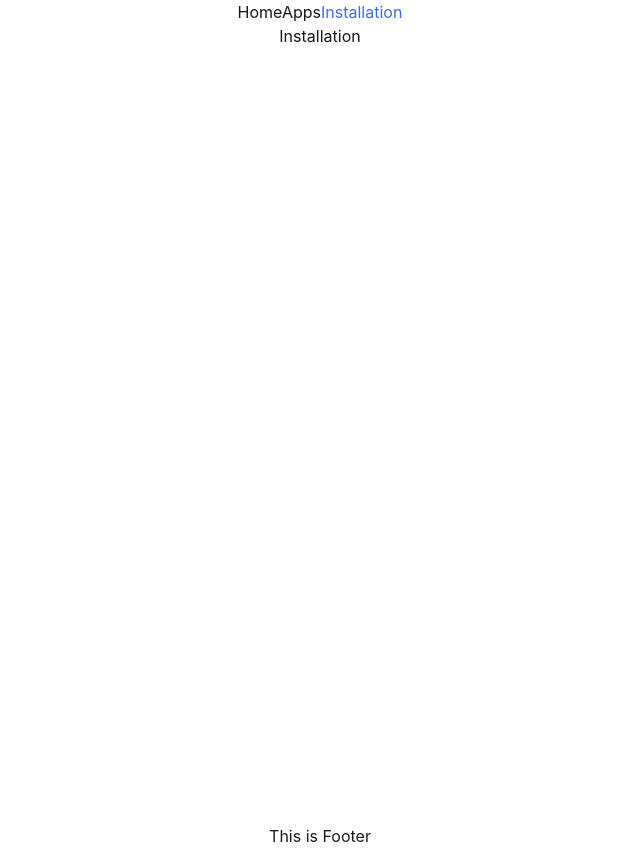
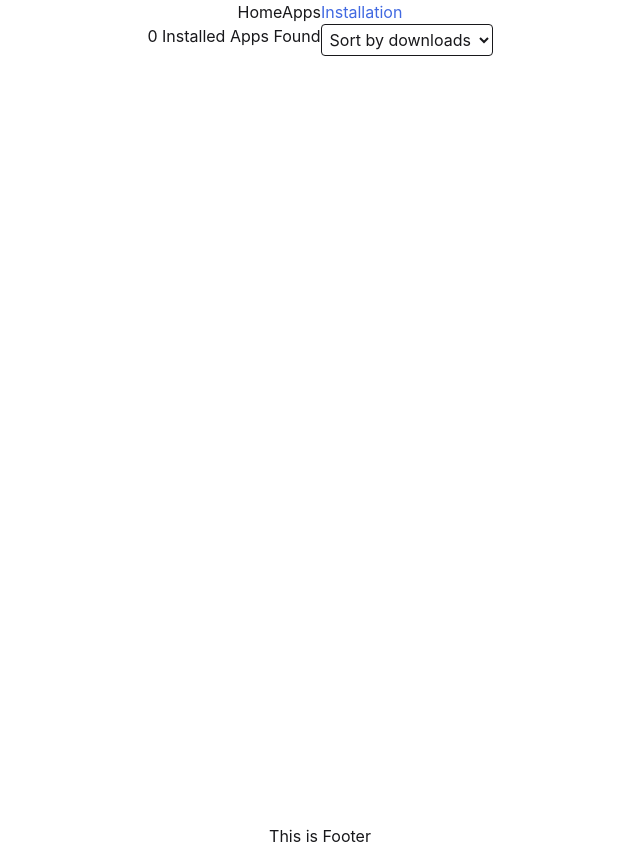
Before and after one commit to gwynbleiddrivia/hero-io-aurora, a React (Vite) app in the folder hero-io-aurora/: page /installation in a window 1280 px wide. Shown: the whole page, without its empty margins (320-960 px from the left). Built offline with nearby package versions, Linux system fonts and the light colour scheme.

Commit message:
dropdown is working in Installation page

```diff
--- a/hero-io-aurora/src/components/pages/Installation.jsx
+++ b/hero-io-aurora/src/components/pages/Installation.jsx
@@ -31,6 +31,15 @@ export default function Installation() {
     setInstalledApps(Object.values(parsed))
   }
 
+  const [sortSetting, setSortSetting] = useState('none')
+  const sortedApps = [...installedApps].sort((a,b) =>
+      sortSetting === 'high' ? b.downloads - a.downloads :
+      sortSetting === 'low' ? a.downloads - b.downloads :
+      0
+
+  );
+
+
   return (
     <>
     {loading &&
@@ -46,9 +55,24 @@ export default function Installation() {
 
     <div>
 
-      <div>Installation</div>
+      <div className="flex w-full justify-between">
+        <div>
+          {installedApps.length} Installed Apps Found
+        </div>
+        <div>
+          <select
+            value={sortSetting}
+            onChange={(e) => setSortSetting(e.target.value)}
+            className="border rounded p-1"
+          >
+            <option value="none">Sort by downloads</option>
+            <option value="high">High to Low</option>
+            <option value="low">Low to High</option>
+          </select>
+        </div>
+      </div>
       <div>
-        {installedApps.map(app=>(
+        {sortedApps.map(app=>(
           <div className="flex w-full justify-between" key={app.id}>
 
           <div>
```
